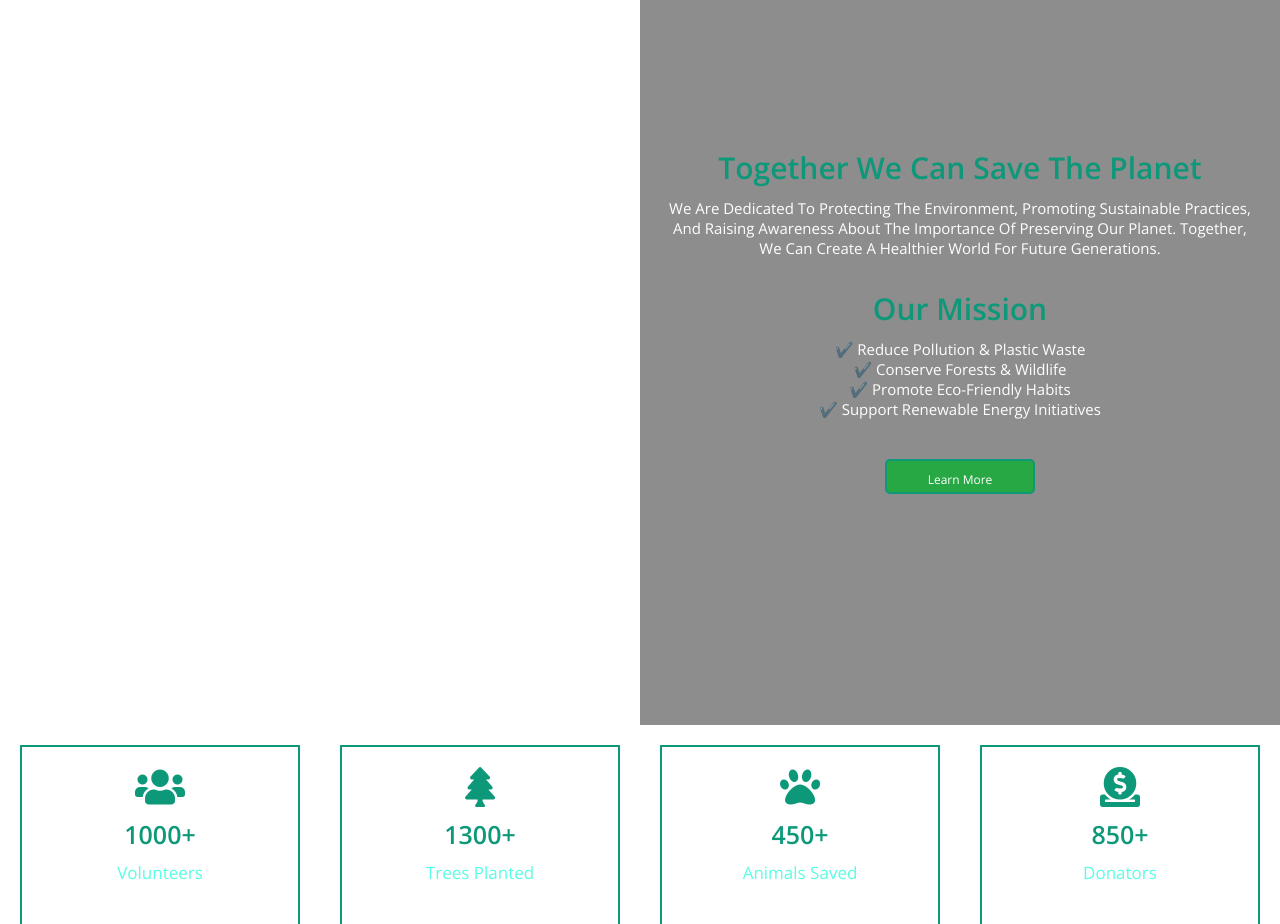
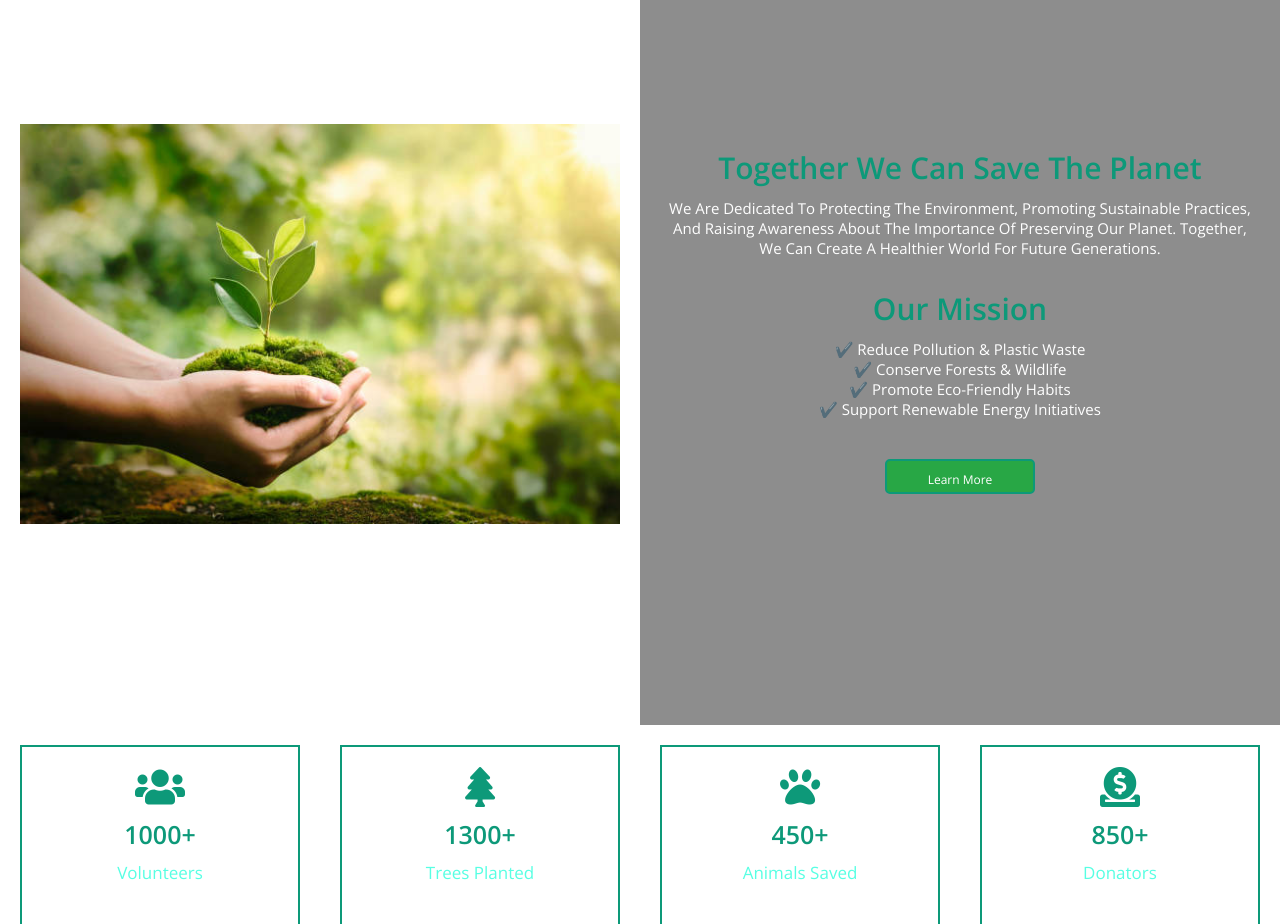
Before and after one commit to Apurva-bhoir/NatureFirst-, a plain HTML site: page index.html in a window 1280 px wide. Shown: the part 1020-1944 px from the top of the page. Drawn offline with nearby package versions, Linux system fonts and the light colour scheme; files whose address does not match are found by name.

Commit message:
Update index.html

```diff
--- a/index.html
+++ b/index.html
@@ -73,7 +73,7 @@
 <div class="row">
 
     <div class="image">
-        <img src="images/pic1.jpg" alt="">
+        <img src="pic1.jpg" alt="">
     </div>
 
     <div class="content">
```
